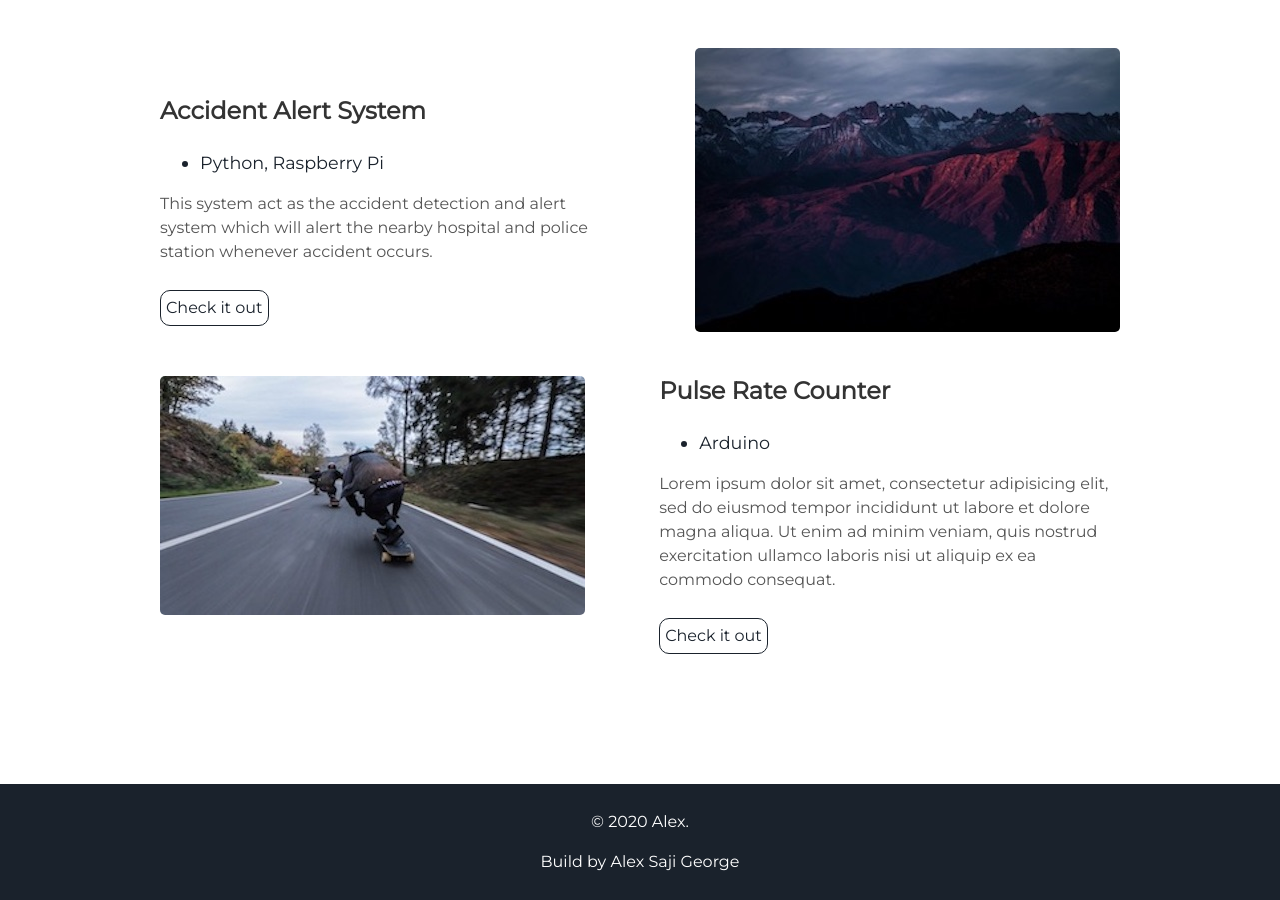
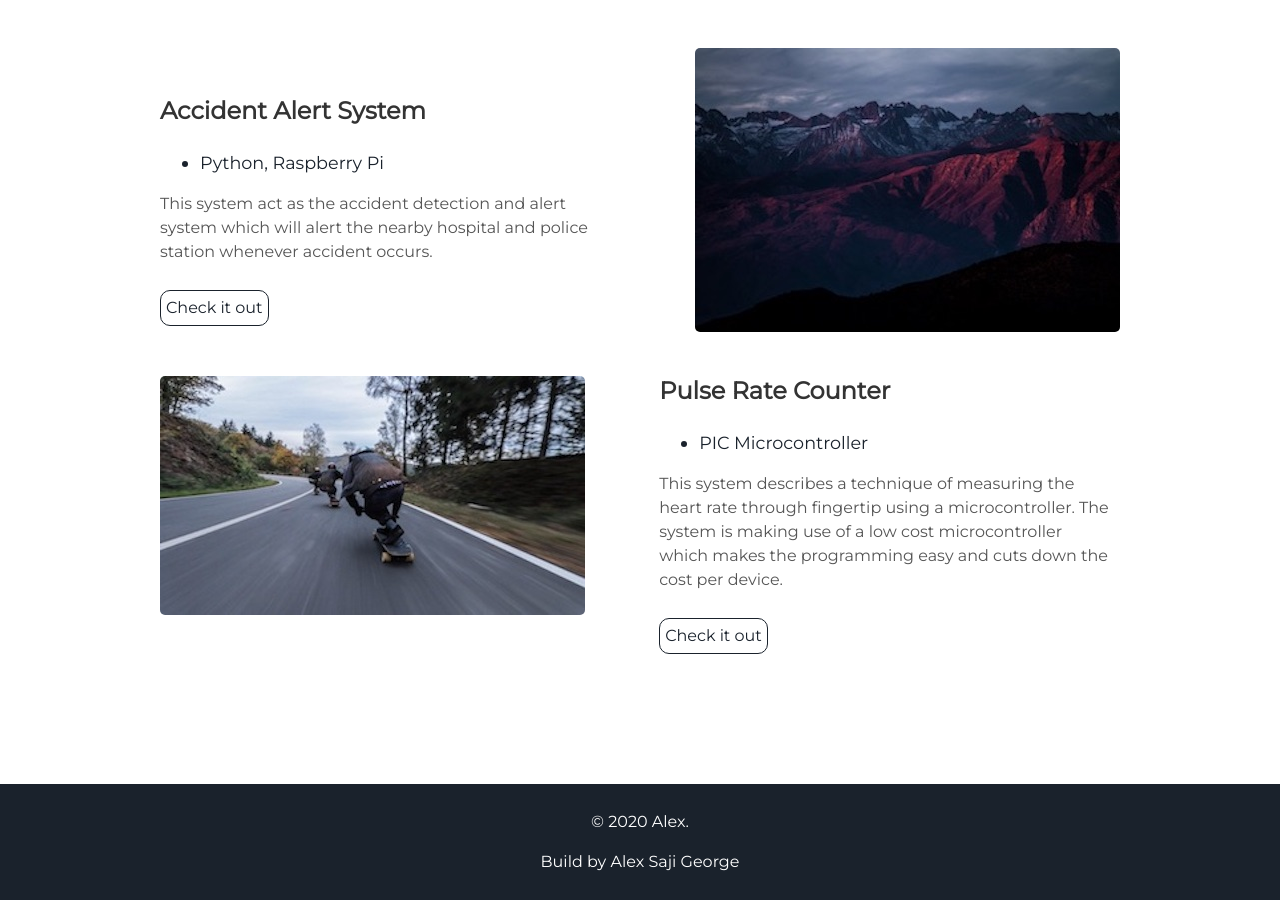
Before and after one commit to alexsaji111/alexsaji111.github.io, a Jekyll site: the page built from index.html, in a window 1280 px wide and 900 px high, scrolled down 1651 px. Built offline with Jekyll 4.4.1, drawn with Linux system fonts in a browser that asks for light colours.

Commit message:
first commit

```diff
--- a/_includes/projects.html
+++ b/_includes/projects.html
@@ -12,7 +12,7 @@
     </ul>
     <p>This system act as the accident detection and alert system which will alert the
       nearby hospital and police station whenever accident occurs.</p>
-    <a class="project-link" href="#">Check it out</a>
+    <a class="project-link" href="https://github.com/alexsaji111/accident-alert-system">Check it out</a>
   </div>
 </div>
 <div class="user-projects">
@@ -22,9 +22,10 @@
   <div class="contents-right">
     <h3> Pulse Rate Counter </h3>
     <ul>
-      <li> Arduino</li>
+      <li> PIC Microcontroller</li>
     </ul>
-    <p>Lorem ipsum dolor sit amet, consectetur adipisicing elit, sed do eiusmod tempor incididunt ut labore et dolore magna aliqua. Ut enim ad minim veniam, quis nostrud exercitation ullamco laboris nisi ut aliquip ex ea commodo consequat.</p>
-    <a class="project-link" href="#">Check it out</a>
+    <p>This system describes a technique of measuring the heart rate through fingertip using a microcontroller.
+      The system is making use of a low cost microcontroller which makes the programming easy and cuts down the cost per device.</p>
+    <a class="project-link" href="https://github.com/alexsaji111/pulse-rate-counter">Check it out</a>
   </div>
 </div>
```
